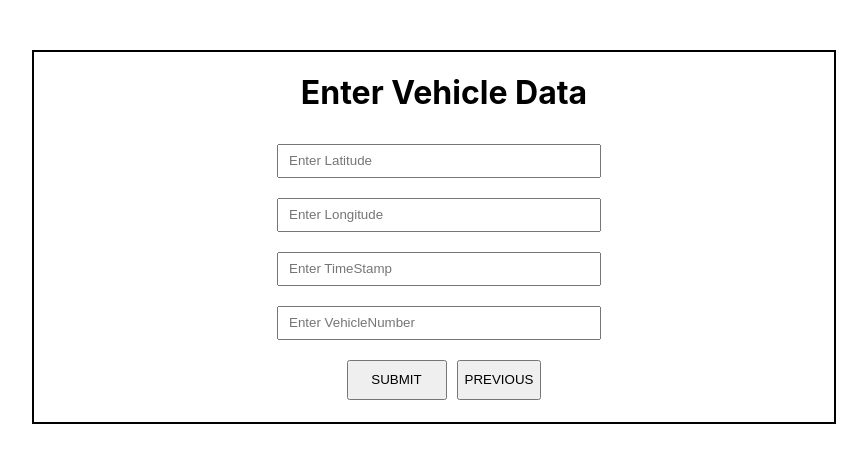
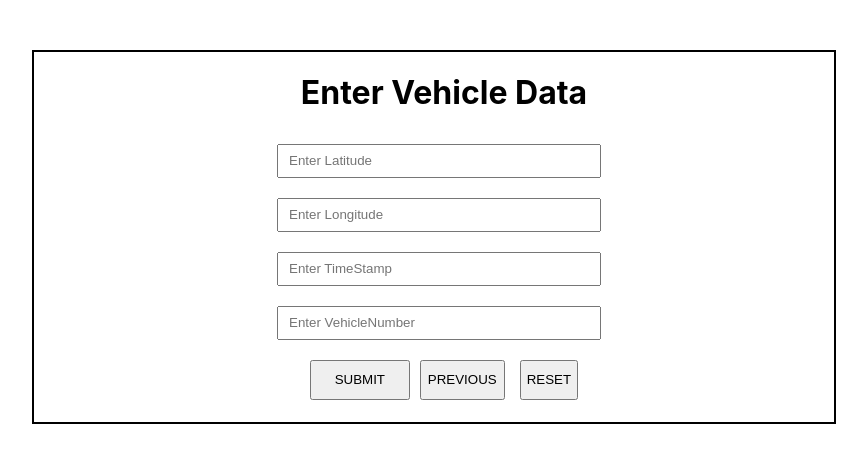
Before and after one commit to DiptiBora/googleIMR, a React (Create React App) app: page /home in a window 1280 px wide. Shown: the top 462 px of the page, without its empty margins (218-1085 px from the left). Built offline with nearby package versions, Linux system fonts and the light colour scheme.

Commit message:
reset button added

```diff
--- a/src/home.js
+++ b/src/home.js
@@ -48,6 +48,7 @@ class Home extends Component{
                 <input style={{margin:"10px",height:"10px",padding:"10px",marginLeft:"20px",width:"300px"}} type="text" name="vehicleNumber" value={this.state.vehicleNumber} onChange={ this.handleChange } placeholder="Enter VehicleNumber" /><br/>
                 <button  style={{margin:"10px",height:"40px",padding:"10px",marginLeft:"20px",width:"100px"}} onClick={this.postDataHandler}>SUBMIT</button>
                 <button   style={{height:"40px"}} onClick={this.previousDataHandler}>PREVIOUS</button>
+                <button style={{height:"40px",padding:"5px",marginLeft:"15px"}} onClick={() => window.location.reload(false)}>RESET</button>
             </div>
         );
     }
```
